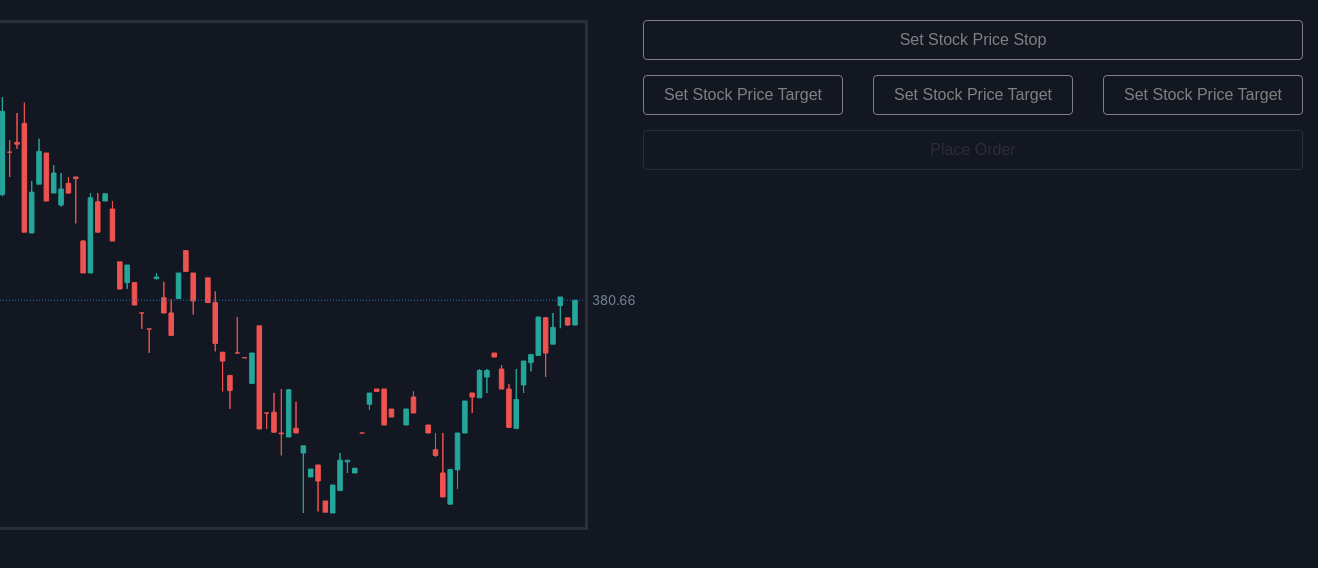
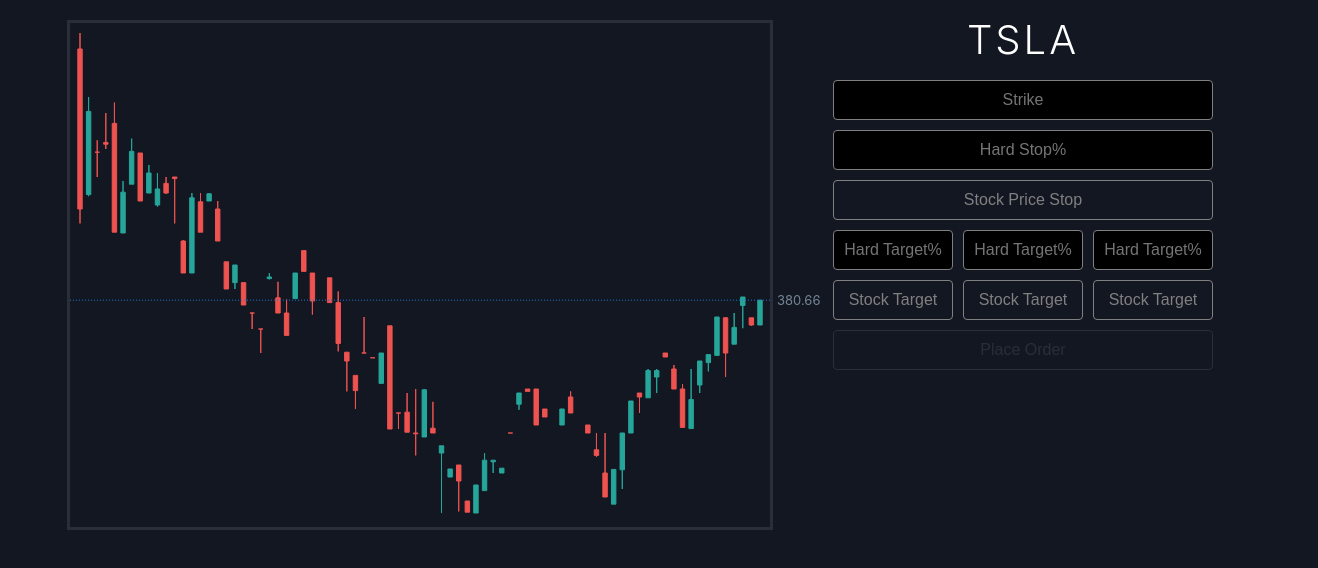
Before and after one commit to glacialspring/trade-assistant, a React (Create React App) app: page / in a window 1280 px wide. Shown: the top 568 px of the page, 1318 px wide, since content can reach past the window. Built offline with nearby package versions, Linux system fonts and the light colour scheme.

Commit message:
Improve UI behavior. Add fake place order

```diff
--- a/src/OrderPlacer.js
+++ b/src/OrderPlacer.js
@@ -1,10 +1,11 @@
 import React, { useState, useEffect, useRef } from 'react'
 import Chart from './components/chart/chart'
 import candles from './components/chart/TSLA_short'
-import checkmark from './assets/images/checkmark.svg'
+// import checkmark from './assets/images/checkmark.svg'
 
 const lime = '#66bb6a'
 const blue = '#1976d2'
+const blueHover = "#1e88e5"
 const gray = '#2a2e39'
 const orange = '#f57c00'
 
@@ -13,6 +14,18 @@
   const [isSettingStop, setIsSettingStop] = useState( false )
   const [isSettingTarget, setIsSettingTarget] = useState( false )
   const isEditing = isSettingStop || isSettingTarget
+  const escapeSetPrice = e => {
+    if ( e.key === 'Escape' ) {
+      setIsSettingTarget(false)
+      setIsSettingStop(false)
+    }
+  }
+  useEffect(() => {
+    window.addEventListener('keydown', escapeSetPrice)
+    return () => {
+      window.removeEventListener('keydown', escapeSetPrice)
+    }
+  }, [])
 
   const [stop, setStop] = useState()
   const [targets, setTargets] = useState([])
@@ -36,7 +49,8 @@
     setIsSettingStop( false )
   }
   const [currentTier, setCurrentTier] = useState()
-  const onEditTarget = idx => () => {
+  const onEditTarget = idx => e => {
+    e.stopPropagation()
     setCurrentTier(idx)
     setIsSettingTarget( true )
   }
@@ -53,11 +67,53 @@
   }
   useEffect(refreshRiskReward, [currentPrice, stop, targets])
 
-  let isReady = stop !== undefined
+  // hard stop
+  const [stopPerc, setStopPerc] = useState()
+  const onChangeStopPerc = e => {
+    const perc = Number(e.target.value.replace(/[^\d]/g, ''))
+    setStopPerc(perc)
+  }
+  const onKeyDownStopPerc = e => {
+    if ( e.key === 'Backspace' ) {
+      const start = e.target.selectionStart
+      const end = e.target.selectionEnd
+      if ( start === end && start-1 === String(stopPerc).length ) {
+        e.preventDefault()
+        setStopPerc(Number(String(stopPerc).substring(0,start-2)))
+      }
+    }
+  }
+
+  // hard target
+  const [targetPercs, setTargetPercs] = useState([])
+  const onChangeTargetPerc = e => {
+    const perc = Number(e.target.value.replace(/[^\d]/g, ''))
+    const newPercs = targetPercs.slice()
+    newPercs[currentTier] = perc
+    setTargetPercs(newPercs)
+  }
+  const onKeyDownTargetPerc = e => {
+    if ( e.key === 'Backspace' ) {
+      const start = e.target.selectionStart
+      const end = e.target.selectionEnd
+      const current = targetPercs[currentTier]
+      if ( start === end && start-1 === String(current).length ) {
+        e.preventDefault()
+        const newPercs = targetPercs.slice()
+        newPercs[currentTier] = Number(String(current).substring(0,start-2))
+        setTargetPercs(newPercs)
+      }
+    }
+  }
+
+  let isReady = stop !== undefined && stopPerc !== undefined
   if ( isReady ) {
     let i = 0
     for (const target of targets) {
       if ( target === undefined ) {
+        break
+      }
+      if ( targetPercs[i] === undefined ) {
         break
       }
       i++
@@ -65,19 +121,47 @@
     isReady = i === 3
   }
 
+  const [isLive, setIsLive] = useState(false)
+  const onPlaceOrder = () => {
+    if ( !isReady ) {
+      return
+    }
+    setIsLive(true)
+  }
+
   const renderSubOrder = idx => {
+    const targetPerc = targetPercs[idx]
     const target = targets[idx]
     const riskReward = riskRewards[idx]
 
     return (
-      <div style={{ width: 200, margin: 15, display: 'flex', flexDirection: 'column', alignItems: 'stretch' }}>
+      <div style={{ width: 120, margin: idx !== 0 && idx !== 2 && '0 10px', display: 'flex', flexDirection: 'column', alignItems: 'stretch' }}>
+        <input style={{
+            backgroundColor: 'black',
+            borderStyle: 'solid',
+            borderColor: targetPerc ? 'white' : 'gray',
+            borderWidth: 1,
+            borderRadius: 4,
+            color: targetPerc ? 'white' : 'gray',
+            fontSize: 16,
+            padding: '10px 5px',
+            textAlign: 'center',
+            marginBottom: 10,
+          }}
+          value={ targetPerc !== undefined ? `${targetPerc}%` : undefined }
+          type="text"
+          placeholder="Hard Target%"
+          onFocus={ () => setCurrentTier(idx) }
+          onChange={ onChangeTargetPerc }
+          onKeyDown={ onKeyDownTargetPerc }
+        />
         <button style={{
             backgroundColor: 'transparent',
             borderStyle: 'solid',
-            borderColor: isSettingTarget ? gray : target ? lime : 'gray',
+            borderColor: isSettingTarget ? gray : target ? 'white' : 'gray',
             borderWidth: 1,
             borderRadius: 4,
-            color: isSettingTarget ? gray : target ? lime: 'gray',
+            color: isSettingTarget ? gray : target ? 'white' : 'gray',
             fontSize: 16,
             padding: '10px 5px',
             cursor: isSettingTarget ? 'default' : 'pointer',
@@ -85,12 +169,12 @@
           onClick={ onEditTarget(idx) }
           disabled={ isSettingTarget }
         >
-          { target ? `Edit Price Target: ${ target }` : 'Set Stock Price Target' }
-          { !isSettingTarget && target && <img style={{ width: 20, position: 'absolute', transform: 'translate(2px, -3px)' }} src={checkmark} alt="checkmark" /> }
+          { target ? `Target: $${ target.toFixed(2) }` : 'Stock Target' }
+          {/* { !isSettingTarget && target && <img style={{ width: 20, position: 'absolute', transform: 'translate(2px, -3px)' }} src={checkmark} alt="checkmark" /> } */}
         </button>
         { riskReward &&
           <p style={{ fontSize: 13, textAlign: 'center', color: 'white', marginTop: 2 }}>
-            <label style={{ color: 'gray' }}>Risk Reward</label> { riskReward.toFixed(2) }
+            <label style={{ color: 'gray' }}>Risk-Reward</label> { riskReward.toFixed(2) }
           </p>
         }
       </div>
@@ -98,11 +182,17 @@
   }
 
   return (
-    <div style={{ display: 'flex', justifyContent: 'center' }}>
-      <div style={{ borderColor: isEditing ? blue : gray, borderWidth: 3, borderStyle: 'solid', margin: 20, marginRight: 40 }}>
+    <div
+      style={{ display: 'flex', justifyContent: 'center', padding: 20 }}
+      onClick={ () => {
+        setIsSettingTarget(false)
+        setIsSettingStop(false)
+      }}
+    >
+      <div style={{ borderColor: isEditing ? blue : gray, borderWidth: 3, borderStyle: 'solid', marginRight: 60 }}>
         <Chart
           candles={ candles }
-          width={600}
+          width={700}
           height={500}
           isSettingStop={ isSettingStop }
           isSettingTarget={ isSettingTarget }
@@ -113,48 +203,92 @@
         />
       </div>
       <div style={{ display: 'flex', flexDirection: 'column' }}>
+        <h2 style={{ position: 'relative', fontSize: '2.5em', color: 'white', fontWeight: 300, letterSpacing: 3, lineHeight: 1, textAlign: 'center', margin: '0 0 20px' }}>
+          TSLA
+          { isLive &&
+            <span style={{ position: 'absolute', color: 'lime', fontWeight: 'bold', fontSize: 14 }}>
+              <span style={{ fontSize: 24 }}>•</span>LIVE
+            </span>
+          }
+        </h2>
+        <input style={{
+            backgroundColor: 'black',
+            borderStyle: 'solid',
+            borderColor: 'gray',
+            borderWidth: 1,
+            borderRadius: 4,
+            color: 'gray',
+            fontSize: 16,
+            padding: '10px 5px',
+            textAlign: 'center',
+            marginBottom: 10,
+          }}
+          type="text"
+          placeholder="Strike"
+        />
+        <input style={{
+            backgroundColor: 'black',
+            borderStyle: 'solid',
+            borderColor: stopPerc ? 'white' : 'gray',
+            borderWidth: 1,
+            borderRadius: 4,
+            color: stopPerc ? 'white' : 'gray',
+            fontSize: 16,
+            padding: '10px 5px',
+            marginBottom: 10,
+            textAlign: 'center',
+          }}
+          value={ stopPerc !== undefined ? `${stopPerc}%` : undefined }
+          type="text"
+          placeholder="Hard Stop%"
+          onChange={ onChangeStopPerc }
+          onKeyDown={ onKeyDownStopPerc }
+        />
         <button style={{
             backgroundColor: 'transparent',
             borderStyle: 'solid',
-            borderColor: isSettingStop ? gray : stop ? orange : 'gray',
+            borderColor: isSettingStop ? gray : stop ? 'white' : 'gray',
             borderWidth: 1,
             borderRadius: 4,
-            color: isSettingStop ? gray : stop ? orange : 'gray',
+            color: isSettingStop ? gray : stop ? 'white' : 'gray',
             padding: '10px 5px',
             fontSize: 16,
-            margin: 15,
-            marginTop: 20,
-            marginBottom: 0,
+            marginBottom: 10,
             cursor: isSettingStop ? 'default' : 'pointer',
           }}
-          onClick={ () => setIsSettingStop( true ) }
+          onClick={ e => {
+            e.stopPropagation()
+            setIsSettingStop( true )
+          }}
           disabled={ isSettingStop }
         >
-          { stop ? `Edit Price Stop: ${ stop }` : 'Set Stock Price Stop' }
-          { !isSettingStop && stop && <img style={{ width: 20, position: 'absolute', transform: 'translate(2px, -3px)' }} src={checkmark} alt="checkmark" /> }
+          { stop ? `Stop: $${ stop.toFixed(2) }` : 'Stock Price Stop' }
+          {/* { !isSettingStop && stop && <img style={{ width: 20, position: 'absolute', transform: 'translate(2px, -3px)' }} src={checkmark} alt="checkmark" /> } */}
         </button>
         <div style={{ display: 'flex', justifyContent: 'center' }}>
           { renderSubOrder(0) }
           { renderSubOrder(1) }
           { renderSubOrder(2) }
         </div>
+        { !isLive &&
           <button style={{
-            backgroundColor: 'transparent',
-            borderStyle: 'solid',
-            borderColor: isReady ? 'white' : gray,
+              backgroundColor: isReady ? blue : 'transparent',
+              borderStyle: isReady ? 'none' : 'solid',
+              borderColor: gray,
               borderWidth: 1,
               borderRadius: 4,
               color: isReady ? 'white' : gray,
               fontSize: 16,
               padding: '10px 5px',
-            margin: 15,
-            marginTop: 0,
+              marginTop: 10,
               cursor: isReady ? 'pointer' : 'default',
             }}
             disabled={ !isReady }
+            onClick={ onPlaceOrder }
           >
             Place Order
           </button>
+        }
       </div>
     </div>
   )
--- a/src/components/chart/chart.js
+++ b/src/components/chart/chart.js
@@ -70,7 +70,7 @@
   const margin = 10
   const drawableW = canvasW-2*margin
   const drawableH = canvasY-2*margin
-  const candleWidth = drawableW / candles.length * 0.6
+  const candleWidth = drawableW / candles.length * 0.5
   const width = endTs - startTs
   const height = max - min
   const currentY = canvasY - (currentPrice - min)/height * drawableH - margin
```
Lines whose indentation alone changed are shown as unchanged.
